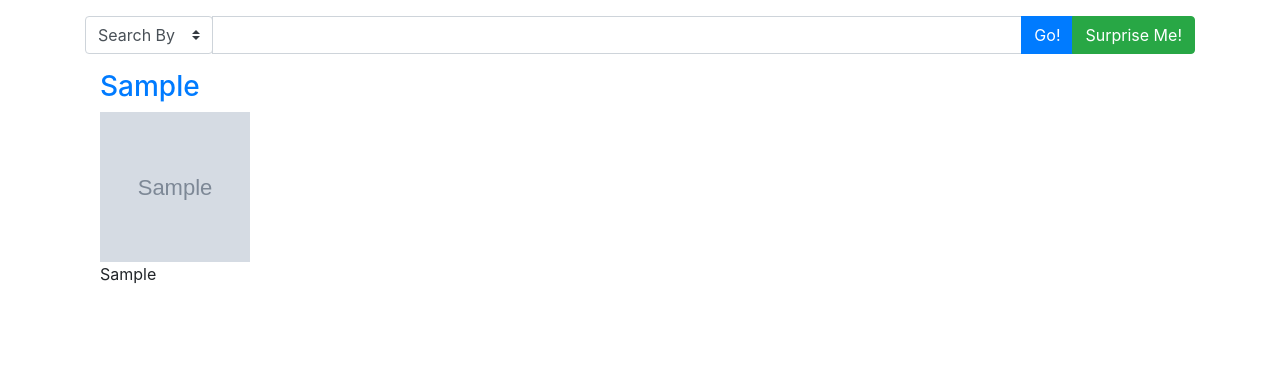
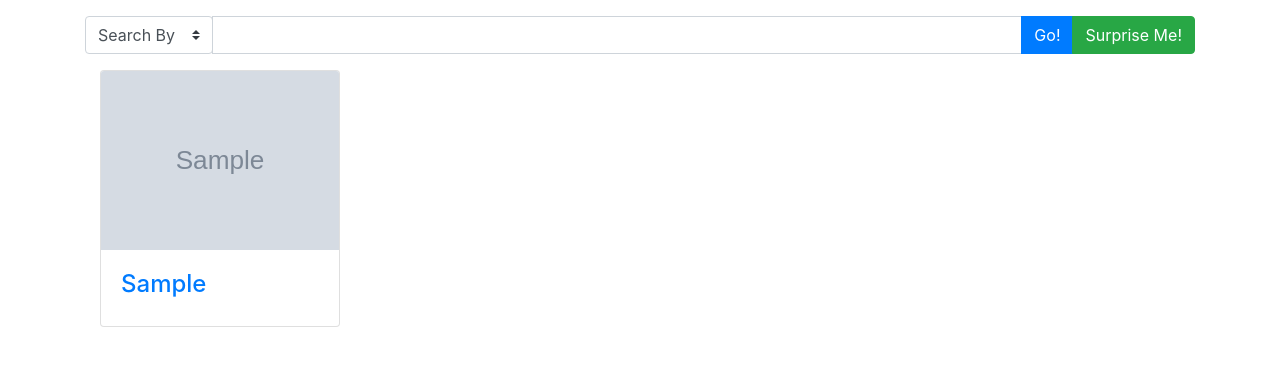
Before and after one commit to icym1lk/how-about-a-drink, a Flask app: page /random in a window 1280 px wide. Shown: the part 56-422 px from the top of the page. Run offline with Flask 2, Linux system fonts and the light colour scheme; grey boxes marked "Sample" are stand-in pictures; a database or web service that is not in the repository returns one stand-in record (values such as "Sample title"); data that the repository does not hold is empty; some libraries are stand-ins or nearby versions.

Commit message:
Add display styling for results page

```diff
--- a/static/app.css
+++ b/static/app.css
@@ -1,7 +1,3 @@
-img {
-	height: 150px;
-	width: 150px;
-}
 #drink-container {
 	display: inline-flex;
 	flex-direction: row;
@@ -11,4 +7,5 @@ img {
 }
 #drink-container > .drink-item {
 	flex: auto;
+	padding-bottom: 1rem;
 }
--- a/templates/results.html
+++ b/templates/results.html
@@ -2,33 +2,17 @@
 {% block title %}Results{% endblock %}
 {% block content %}
 
-
-{% if query_type == 'i' %}
+<article id="drink-container">
   {% for drink in data['drinks'] %}
-    <div class="drink-list">
-      <article class="drink-block drink-block--drink">
-        <div class="drink-heading">
-          <h3 class="drink-title"><a href="" title="Link to just this drink">{{ drink.strDrink }}</a></h3>
-          <img src="{{drink.strDrinkThumb}}" alt="{{drink.strDrink}} Image">
-          <p class="drink-description"></p>
+    <span class="drink-item">
+      <div class="card" style="width: 15rem;">
+        <img src="{{drink.strDrinkThumb}}" class="card-img-top" alt="{{drink.strDrink}} image">
+        <div class="card-body">
+          <h4 class="drink-title"><a href="" title="Link to just this drink">{{ drink.strDrink }}</a></h4>
         </div>
-      </article>
-    </div>
+      </div>
+    </span>
   {% endfor %}
-{% else %}
-  <article id="drink-container">
-    {% for drink in data['drinks'] %}
-      <span class="drink-item">
-        <h3>
-          <a href="" title="Link to just this drink">{{ drink.strDrink }}</a>
-        </h3>
-        <img src="{{drink.strDrinkThumb}}" alt="{{drink.strDrink}} Image">
-        <span>
-          <p>{{drink.strCategory}}</p>
-        </span>
-      </span>
-    {% endfor %}
-  </article>
-{% endif %}
+</article>
 
 {% endblock %}
```
